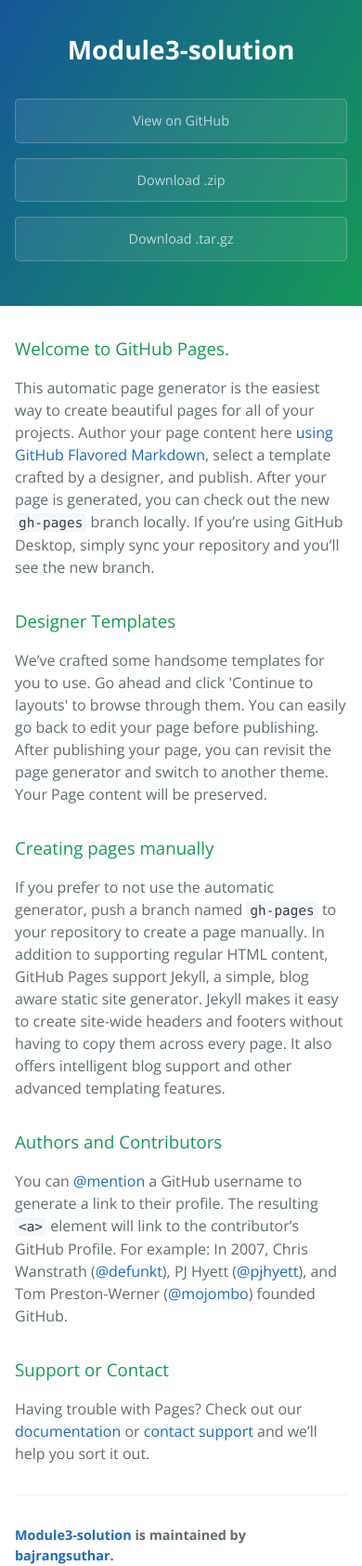
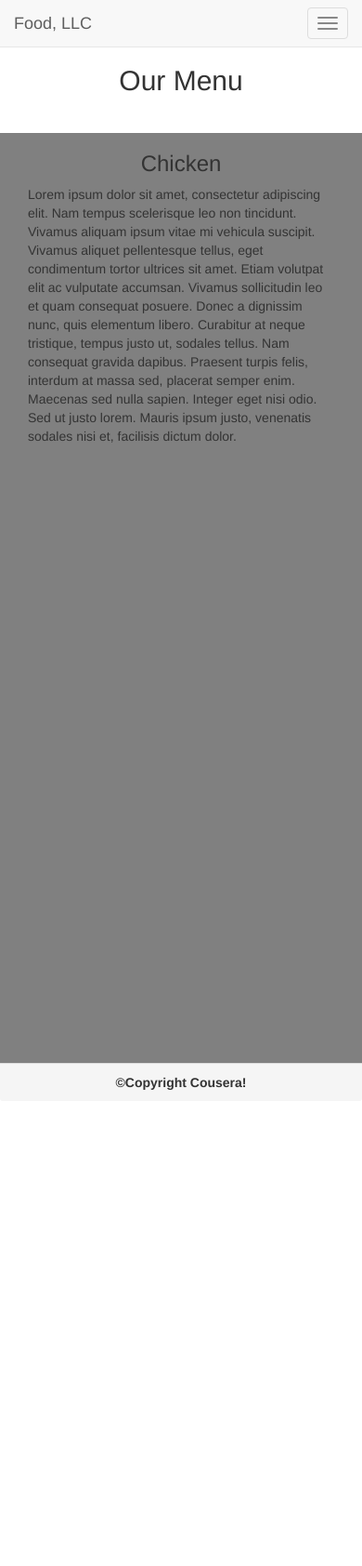
Before and after one commit to bajrangsuthar/module3-solution, a plain HTML site: page index.html in a window 390 px wide. Shown: the top 1684 px of the page at 93% size. After the commit the page ends 1184 px from the top, so only its background shows below. Drawn offline with nearby package versions, Linux system fonts and the light colour scheme; files that its build step writes are made by us from their sources.

Commit message:
Added files via upload

```diff
--- a/index.html
+++ b/index.html
@@ -1,57 +1,76 @@
-<!DOCTYPE html>
-<html lang="en-us">
-  <head>
-    <meta charset="UTF-8">
-    <title>Module3-solution by bajrangsuthar</title>
-    <meta name="viewport" content="width=device-width, initial-scale=1">
-    <link rel="stylesheet" type="text/css" href="stylesheets/normalize.css" media="screen">
-    <link href='https://fonts.googleapis.com/css?family=Open+Sans:400,700' rel='stylesheet' type='text/css'>
-    <link rel="stylesheet" type="text/css" href="stylesheets/stylesheet.css" media="screen">
-    <link rel="stylesheet" type="text/css" href="stylesheets/github-light.css" media="screen">
-  </head>
-  <body>
-    <section class="page-header">
-      <h1 class="project-name">Module3-solution</h1>
-      <h2 class="project-tagline"></h2>
-      <a href="https://github.com/bajrangsuthar/module3-solution" class="btn">View on GitHub</a>
-      <a href="https://github.com/bajrangsuthar/module3-solution/zipball/master" class="btn">Download .zip</a>
-      <a href="https://github.com/bajrangsuthar/module3-solution/tarball/master" class="btn">Download .tar.gz</a>
-    </section>
+<html>
 
-    <section class="main-content">
-      <h3>
-<a id="welcome-to-github-pages" class="anchor" href="#welcome-to-github-pages" aria-hidden="true"><span aria-hidden="true" class="octicon octicon-link"></span></a>Welcome to GitHub Pages.</h3>
+<head>
+<title>Module 3</title>
+<meta charset="utf-8">
+<meta http-equiv="X-UA-Compatible" content="IE=edge">
+<meta name="viewport" content="width=device-width, initial-scale=1">
+<!-- Bootstrap stylesheet-->
+<link rel="stylesheet" href="https://maxcdn.bootstrapcdn.com/bootstrap/3.3.6/css/bootstrap.min.css" integrity="sha384-1q8mTJOASx8j1Au+a5WDVnPi2lkFfwwEAa8hDDdjZlpLegxhjVME1fgjWPGmkzs7" crossorigin="anonymous">
+<link rel="stylesheet" type="text/css" href="css/style.css">
 
-<p>This automatic page generator is the easiest way to create beautiful pages for all of your projects. Author your page content here <a href="https://guides.github.com/features/mastering-markdown/">using GitHub Flavored Markdown</a>, select a template crafted by a designer, and publish. After your page is generated, you can check out the new <code>gh-pages</code> branch locally. If you’re using GitHub Desktop, simply sync your repository and you’ll see the new branch.</p>
-
-<h3>
-<a id="designer-templates" class="anchor" href="#designer-templates" aria-hidden="true"><span aria-hidden="true" class="octicon octicon-link"></span></a>Designer Templates</h3>
-
-<p>We’ve crafted some handsome templates for you to use. Go ahead and click 'Continue to layouts' to browse through them. You can easily go back to edit your page before publishing. After publishing your page, you can revisit the page generator and switch to another theme. Your Page content will be preserved.</p>
-
-<h3>
-<a id="creating-pages-manually" class="anchor" href="#creating-pages-manually" aria-hidden="true"><span aria-hidden="true" class="octicon octicon-link"></span></a>Creating pages manually</h3>
-
-<p>If you prefer to not use the automatic generator, push a branch named <code>gh-pages</code> to your repository to create a page manually. In addition to supporting regular HTML content, GitHub Pages support Jekyll, a simple, blog aware static site generator. Jekyll makes it easy to create site-wide headers and footers without having to copy them across every page. It also offers intelligent blog support and other advanced templating features.</p>
-
-<h3>
-<a id="authors-and-contributors" class="anchor" href="#authors-and-contributors" aria-hidden="true"><span aria-hidden="true" class="octicon octicon-link"></span></a>Authors and Contributors</h3>
-
-<p>You can <a href="https://help.github.com/articles/basic-writing-and-formatting-syntax/#mentioning-users-and-teams" class="user-mention">@mention</a> a GitHub username to generate a link to their profile. The resulting <code>&lt;a&gt;</code> element will link to the contributor’s GitHub Profile. For example: In 2007, Chris Wanstrath (<a href="https://github.com/defunkt" class="user-mention">@defunkt</a>), PJ Hyett (<a href="https://github.com/pjhyett" class="user-mention">@pjhyett</a>), and Tom Preston-Werner (<a href="https://github.com/mojombo" class="user-mention">@mojombo</a>) founded GitHub.</p>
-
-<h3>
-<a id="support-or-contact" class="anchor" href="#support-or-contact" aria-hidden="true"><span aria-hidden="true" class="octicon octicon-link"></span></a>Support or Contact</h3>
-
-<p>Having trouble with Pages? Check out our <a href="https://help.github.com/pages">documentation</a> or <a href="https://github.com/contact">contact support</a> and we’ll help you sort it out.</p>
-
-      <footer class="site-footer">
-        <span class="site-footer-owner"><a href="https://github.com/bajrangsuthar/module3-solution">Module3-solution</a> is maintained by <a href="https://github.com/bajrangsuthar">bajrangsuthar</a>.</span>
-
-        <span class="site-footer-credits">This page was generated by <a href="https://pages.github.com">GitHub Pages</a> using the <a href="https://github.com/jasonlong/cayman-theme">Cayman theme</a> by <a href="https://twitter.com/jasonlong">Jason Long</a>.</span>
-      </footer>
-
-    </section>
+</head>
 
 
-  </body>
+<body>
+	<header>
+
+
+
+			<nav class="navbar navbar-default navbar-fixed-top">
+				<div class="container">
+					<div class="navbar-header">
+						 <button type="button" class="navbar-toggle collapsed visible-xs" data-toggle="collapse"
+						 data-target="#collapsed" aria-expanded="false">
+        						<span class="sr-only">Toggle navigation</span>
+				       			 <span class="icon-bar"></span>
+				       			 <span class="icon-bar"></span>
+				      			 <span class="icon-bar"></span>
+   						   </button>
+						<a class="navbar-brand navbar-left" href="#">Food, LLC</a>
+					</div>
+					 <div class="collapse navbar-collapse navbar-right" id="collapsed">
+				        <ul class="nav navbar-nav">
+				          <li>Chicken</li>
+				          <li>Beef</li>
+				            <li>Sushi</li>
+				        </ul>
+					</div>
+				</div>
+			</nav>
+	</header>
+
+	<div class="container">
+		<div class="jumbotron">
+			<h2>Our Menu</h2>
+		</div>
+	</div>
+	<section class="container">
+		<div class="col-md-12 col-sm-12 col-xs-12" id="main">
+			<h3>Chicken</h3>
+			<p>
+				Lorem ipsum dolor sit amet, consectetur adipiscing elit. Nam tempus scelerisque leo non tincidunt. Vivamus aliquam ipsum vitae mi vehicula suscipit. Vivamus aliquet pellentesque tellus, eget condimentum tortor ultrices sit amet. Etiam volutpat elit ac vulputate accumsan. Vivamus sollicitudin leo et quam consequat posuere. Donec a dignissim nunc, quis elementum libero. Curabitur at neque tristique, tempus justo ut, sodales tellus. Nam consequat gravida dapibus. Praesent turpis felis, interdum at massa sed, placerat semper enim. Maecenas sed nulla sapien. Integer eget nisi odio. Sed ut justo lorem. Mauris ipsum justo, venenatis sodales nisi et, facilisis dictum dolor.
+			</p>
+		</div>
+	</section>
+<footer class="panel-footer">
+
+<div class="container">
+
+	<div class="text-center"><b>&copy;Copyright Cousera!</b></div>
+</div>
+
+
+</footer>
+<!-- Jquery & Javascript CDN -->
+<script src="https://ajax.googleapis.com/ajax/libs/jquery/1.11.3/jquery.min.js"></script>
+
+<script src="https://maxcdn.bootstrapcdn.com/bootstrap/3.3.6/js/bootstrap.min.js" integrity="sha384-0mSbJDEHialfmuBBQP6A4Qrprq5OVfW37PRR3j5ELqxss1yVqOtnepnHVP9aJ7xS" crossorigin="anonymous"></script>
+
+</body>
+
+
+
+
+
 </html>
--- /dev/null
+++ b/style.css
@@ -0,0 +1,33 @@
+@media (min-width: 767px){
+		.nav{
+			display:none;
+		}
+	}
+
+@media (max-width: 767px){
+	h2{
+		margin-top:40px;
+	}
+}
+
+	ul{
+		text-align: center;
+		font-size: 20px;
+		font-weight: bold;
+		color:black;
+	}
+	.jumbotron{
+		background-color: white;
+		margin-bottom: 0;
+	}
+	section{
+		background-color: gray;
+	}
+
+	h2, h3{
+		text-align: center;
+	}
+
+	#main{
+		height:1000px;
+	}
```
